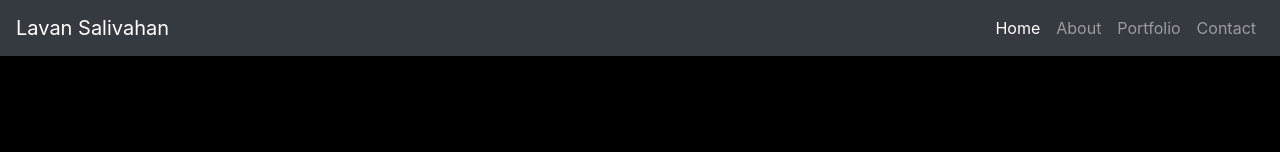
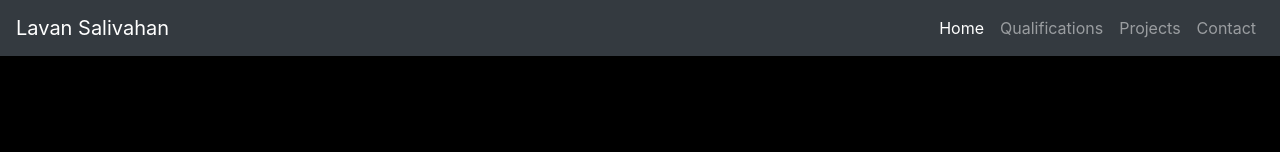
Before and after one commit to bvlavansalivahan/myresume, a website: page index.html in a window 1280 px wide. Shown: the top 152 px of the page. Drawn offline with nearby package versions, Linux system fonts and the light colour scheme.

Commit message:
Update index.html

```diff
--- a/index.html
+++ b/index.html
@@ -24,10 +24,10 @@
                   <a class="nav-link" href="#Home">Home</a>
                 </li>
                 <li class="nav-item">
-                  <a class="nav-link" href="#About">About</a>
+                  <a class="nav-link" href="#About">Qualifications</a>
                 </li>
                 <li class="nav-item">
-                  <a class="nav-link" href="#Projects">Portfolio</a>
+                  <a class="nav-link" href="#Projects">Projects</a>
                 </li>
                 <li class="nav-item">
                   <a class="nav-link" href="#Contact">Contact</a>
```
